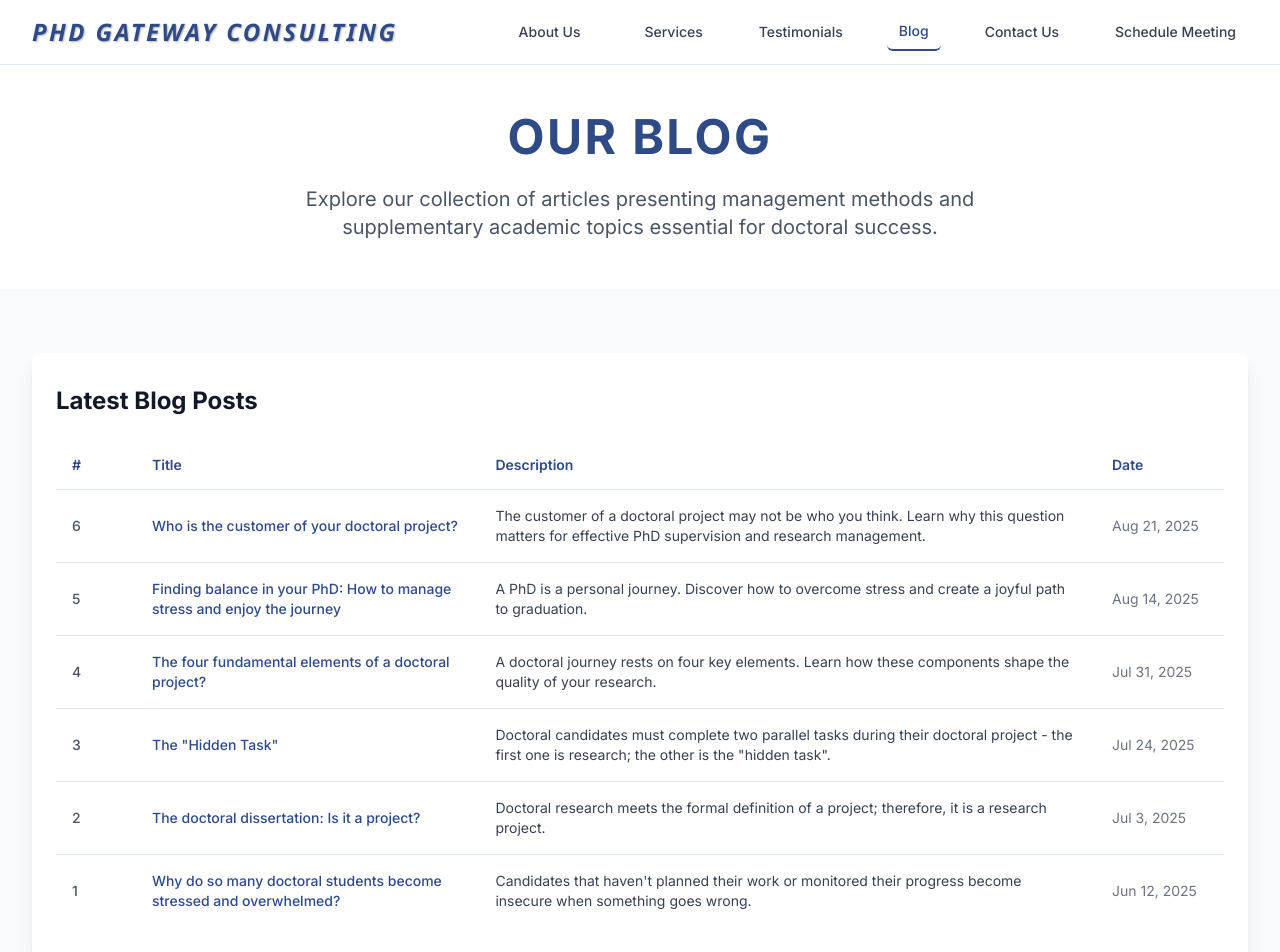
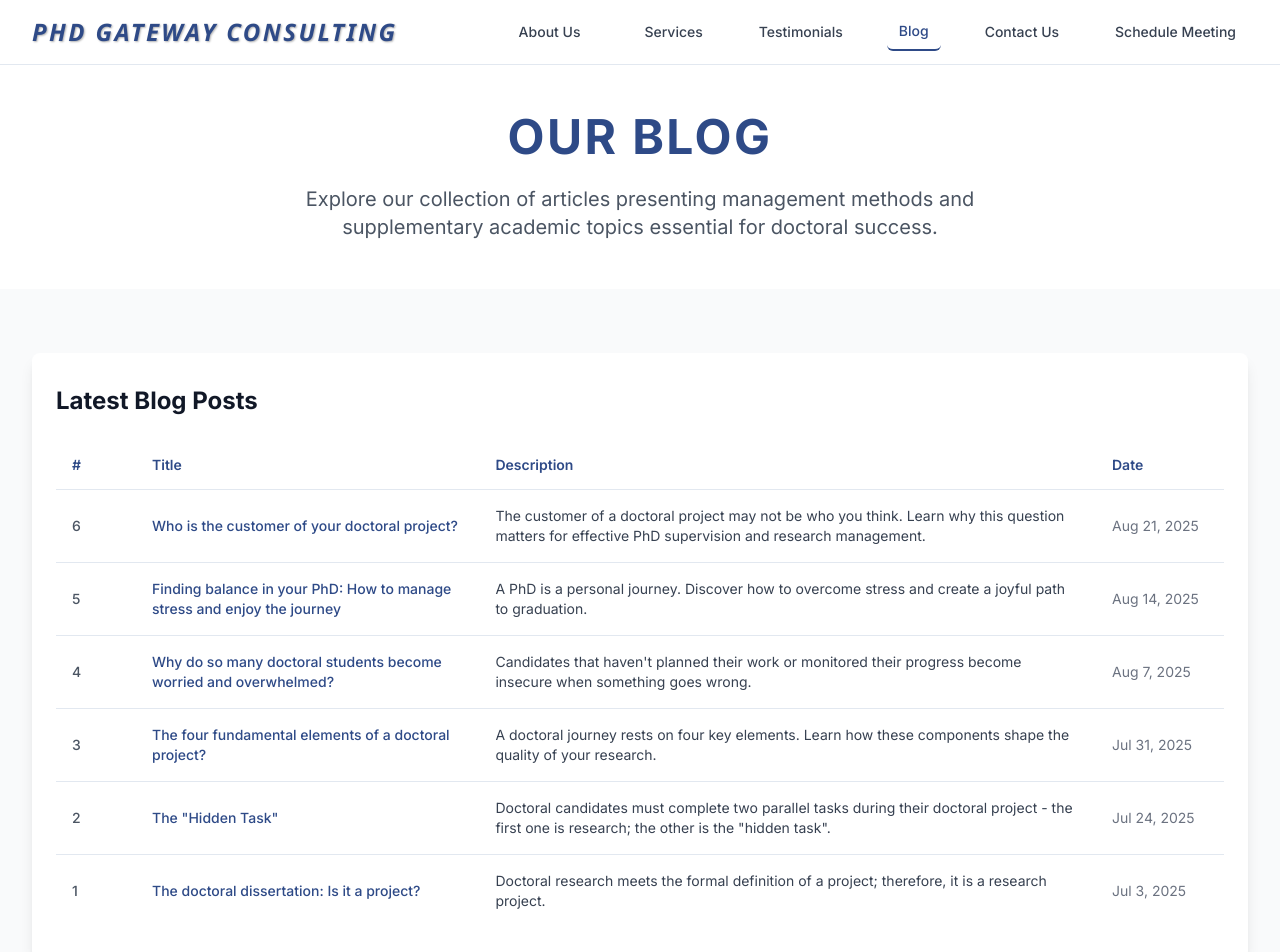
Before and after one commit to ReuvenKatz/pathway-nexus-gateway1, a React (Vite) app: page /blogs in a window 1280 px wide. Shown: the top 952 px of the page. Built offline with nearby package versions, Linux system fonts and the light colour scheme; a web font is replaced by a local one.

Commit message:
Update blog title and date

```diff
--- a/src/data/blogs.ts
+++ b/src/data/blogs.ts
@@ -82,9 +82,9 @@ export const blogs: Blog[] = [
   },
   {
     id: "5",
-    title: "Why do so many doctoral students become stressed and overwhelmed?",
+    title: "Why do so many doctoral students become worried and overwhelmed?",
     description: "Candidates that haven't planned their work or monitored their progress become insecure when something goes wrong.",
-    publishDate: "2025-06-12",
+    publishDate: "2025-08-07",
     content: `
       <div class="prose max-w-none">
         <p>Nearly all doctoral candidates accept that the effort required to complete a thesis successfully is more than just an academic or scientific task. Some sense that there is a more efficient way to handle this effort. Yet many do not possess the essential management skills needed for that success.</p>
```
